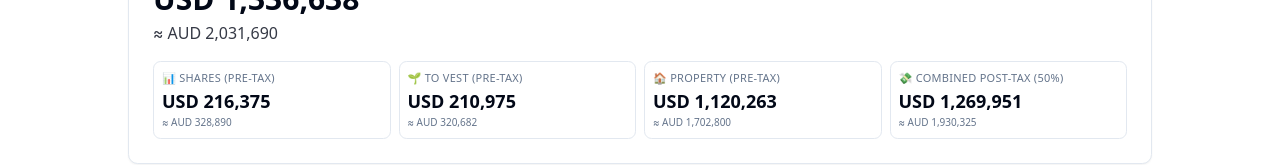
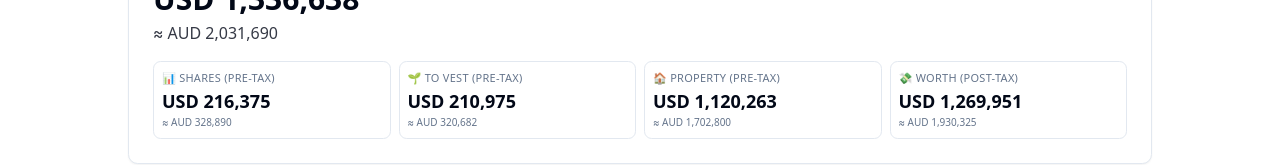
Before and after one commit to shanearnott/Investor, a Next.js app: page / in a window 1280 px wide. Both pictures are taken after a click on the button "Try with demo data". Shown: the part 423-588 px from the top of the page. Built offline with nearby package versions, Linux system fonts and the light colour scheme.

Commit message:
Home hero: post-tax tile renamed to "Worth (post-tax)"
Drops the inline rate too — the tile now reads simply "💸 Worth
(post-tax)" matching the other three "(pre-tax)" labels in the row.

https://claude.ai/code/session_01K7p8gNQxXYVHFqgEmGvz2r

```diff
--- a/app/page.tsx
+++ b/app/page.tsx
@@ -264,7 +264,7 @@ export default function HomePage() {
                             return (
                               <div key={label} className="rounded-md border p-2">
                                 <div className="text-[11px] uppercase tracking-wide text-muted-foreground">
-                                  💸 Combined post-tax ({rate}%)
+                                  💸 Worth (post-tax)
                                 </div>
                                 <div className="text-lg font-semibold tabular-nums">
                                   {formatMoney(value, displayCurrency)}
```
